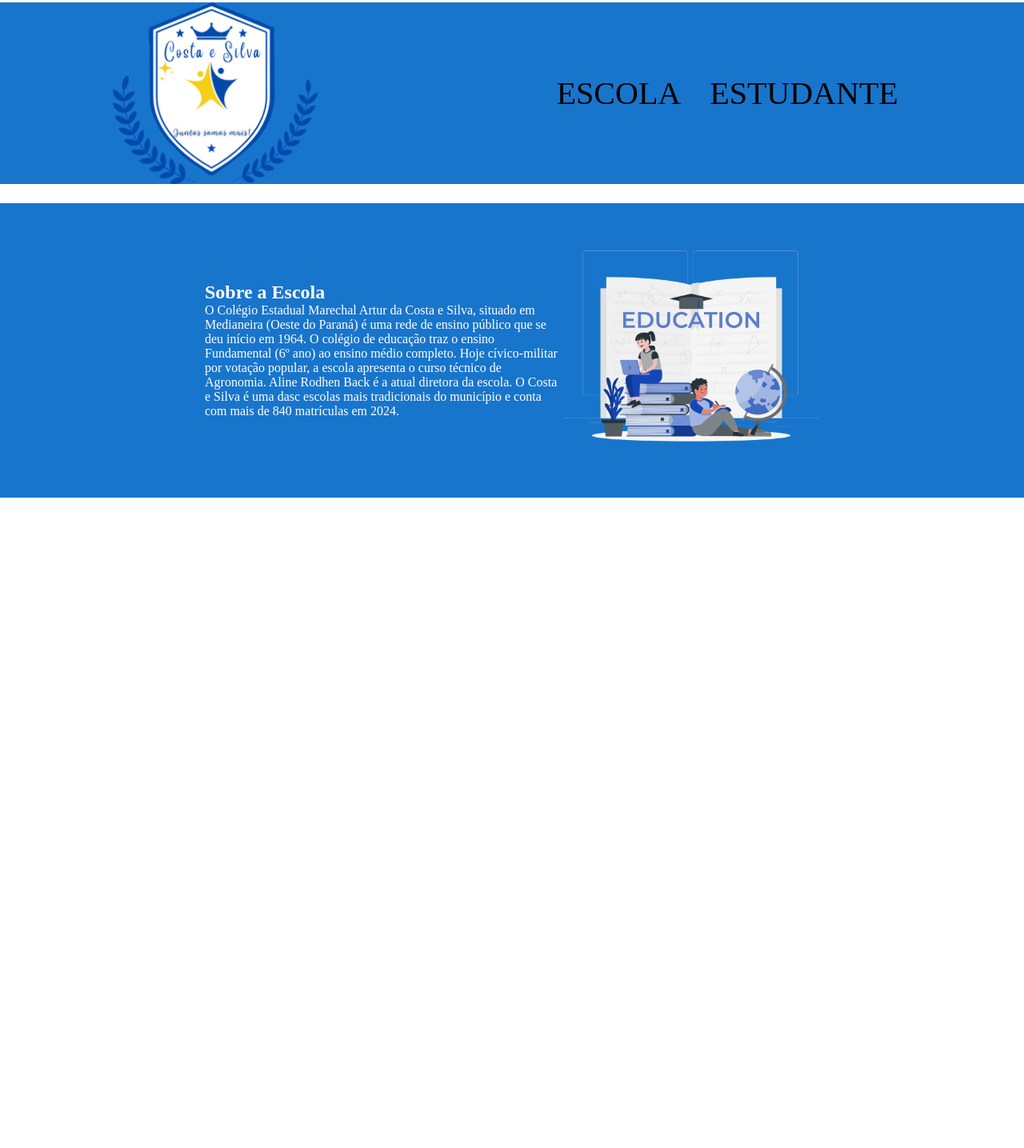
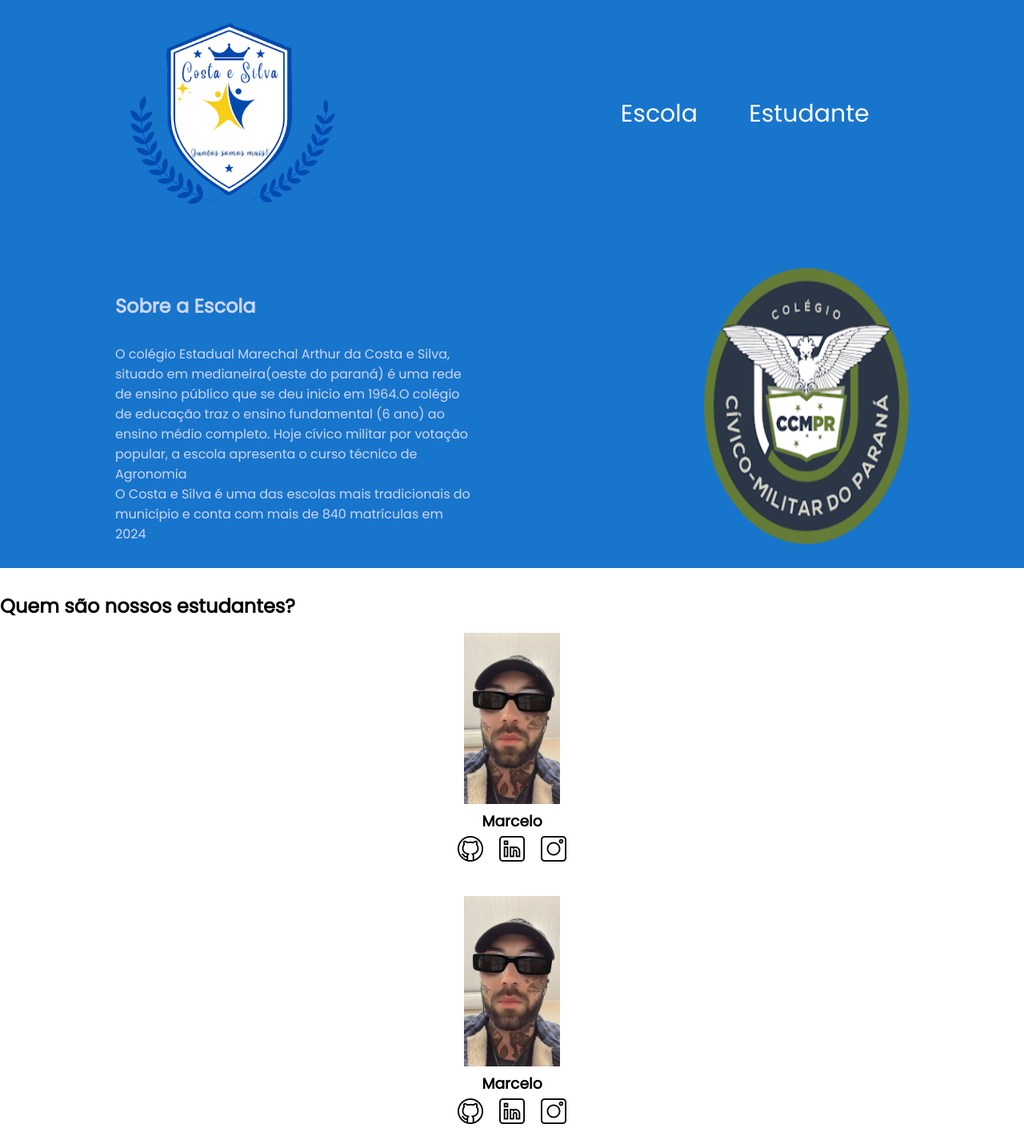
Before and after one commit to joaovitor144/site-Jo-o, a plain HTML site: page index.html in a window 1280 px wide. Shown: the part 21-1456 px from the top of the page at 80% size. Before the commit the page ends 800 px from the top, so only its background shows below. Drawn offline with Linux system fonts and the light colour scheme.

Commit message:
Add files via upload

```diff
--- a/index.html
+++ b/index.html
@@ -1,29 +1,51 @@
+<!DOCTYPE html>
 <html lang="en">
 <head>
     <meta charset="UTF-8">
     <meta http-equiv="X-UA-Compatible" content="IE=edge">
     <meta name="viewport" content="width=device-width, initial-scale=1.0">
-    <title>Document</title>
+    <title>Colégio Costa e Silva</title>
     <link rel="stylesheet" href="style.css">
+    <link rel="preconnect" href="https://fonts.googleapis.com">
+    <link rel="preconnect" href="https://fonts.gstatic.com" crossorigin>
+    <link href="https://fonts.googleapis.com/css2?family=Poppins&display=swap" rel="stylesheet">
 </head>
-
 <body>
     <header class="cabecalho">
-       <img class="cabecalho-imagem" src="Logo Costa e Silva.png" alt="escola logo">
-     <ul class="cabecalho-lista">
-        <li class="cabecalho-lista-item">ESCOLA</li>
-        <li class="cabecalho-lista-item">ESTUDANTE</li>
-    </ul>
+        <img class="cabecalho-imagem" src="alurastart logo.png" alt="logo da alura start">
+        <ul class="cabecalho-lista">
+            <li class="cabecalho-lista-item">Escola</li>
+            <li class="cabecalho-lista-item">Estudante</li>
+        </ul>
     </header>
     <section class="escola">
         <div class="escola-div-conteudo">
             <h2 class="escola-titulo">Sobre a Escola</h2>
-            <p class="escola-texto-um">O Colégio Estadual Marechal Artur da Costa e Silva, situado em Medianeira (Oeste do Paraná) é uma rede de ensino público que se deu início em 1964. O colégio de educação traz o ensino Fundamental (6º ano) ao ensino médio completo. Hoje cívico-militar por votação popular, a escola apresenta o curso técnico de Agronomia. Aline Rodhen Back é a atual diretora da escola. O Costa e Silva é uma dasc escolas mais tradicionais do município e conta com mais de 840 matrículas em 2024.
-            <p class="escola-texto-dois">
+            <p class="escola-texto-um">O colégio Estadual Marechal Arthur da Costa e Silva, situado em medianeira(oeste do paraná) é uma rede de ensino público que se deu inicio em 1964.O colégio de educação traz o ensino fundamental (6 ano) ao ensino médio completo. Hoje cívico militar por votação popular, a escola apresenta o curso técnico de Agronomia</p>
+            <p class="escola-texto-dois">O Costa e Silva é uma das escolas mais tradicionais do município e conta com mais de 840 matrículas em 2024</p>
+        </div>
+        <img class="escola-imagem" src="brasao_cpmpr270.png" alt="">
+    </section>
+    <section class="estudante">
+        <h2 class="estudante-titulo">Quem são nossos estudantes?</h2>
+        <div class="estudante-todos">
+        <span></span>
+        <div class="estudante-div">
+            <img class="estudante-imagem" src="Marcelo.jpeg" alt="foto do marcelo">
+            <h3 class="estudante-nome">Marcelo</h3>
+            <a href="https://github.com/marcelopaludetto"><img class="estudante-icone" src="github.png" alt="icone github"></a>
+            <a href="https://linkedin.com/marcelopaludetto"><img class="estudante-icone" src="linkedin.png" alt="icone linkedin"></a>
+            <a href="https://instagram.com/marcelopaludetto"><img class="estudante-icone" src="instagram.png" alt="icone instagram"></a>
+        </div>
+        <div class="estudante-div">
+            <img class="estudante-imagem" src="Marcelo.jpeg" alt="foto do marcelo">
+            <h3 class="estudante-nome">Marcelo</h3>
+            <a href="https://github.com/marcelopaludetto"><img class="estudante-icone" src="github.png" alt="icone github"></a>
+            <a href="https://linkedin.com/marcelopaludetto"><img class="estudante-icone" src="linkedin.png" alt="icone linkedin"></a>
+            <a href="https://instagram.com/marcelopaludetto"><img class="estudante-icone" src="instagram.png" alt="icone instagram"></a>
+        </div>
 
-        </div>
-    <img class="escola-imagem" src="Education-rafiki.png" alt="Aunos estudando">
+    </div>
     </section>
-    </body>
-
-    </html>
+</body>
+</html>
--- a/style.css
+++ b/style.css
@@ -2,14 +2,16 @@
     margin: 0;
     padding: 0;
 }
-
+body {
+    font-family: 'Poppins', sans-serif;
+}
 .cabecalho {
     background-color: #1875cc;
-    color: black;
+    color: white;
     display: flex;
     justify-content: space-around;
     align-items: center;
-    margin: 24px 0;
+    padding: 50px 0;
 }
 
 .cabecalho-imagem{
@@ -18,26 +20,45 @@
 
 .cabecalho-lista-item{
     display: inline-block;
-    margin: 0 16px;
-    font-size: 40px;
+    margin: 0 30px;
+    font-size: 30px;
 }
 
 .escola-imagem{
-    width: 25%;
+    width: 20%;
 }
 
 .escola{
-    background-image: linear-gradient(#1875cc, #1875cc);
-    color: white;
+    background-image: linear-gradient(#1875cc,#1875cc);
+    color:rgb(205, 215, 248);
     display: flex;
-    justify-content: center;
-    align-items: center;
-    padding: 24px 0;
+    justify-content: space-around;
+    align-items: space-around;
+    padding: 30px 0;
 }
 
 .escola-div-conteudo{
     width: 35%;
 }
+
+
 .escola-titulo{
-    padding: 24px 0s;
+    padding: 30px 0;
 }
+
+.estudante{
+    padding: 30px 0;
+}
+.estudante-imagem{
+    width: 120px;
+}
+
+.estudante-icone{
+    width: 32px;
+    padding: 4px 8px;
+}
+
+.estudante-div{
+    text-align: center;
+    padding: 16px 0;
+}
```
Also changed, not shown: Marcelo.jpeg (added), alurastart logo.png (added), brasao_cpmpr270.png (added), github.png (added), instagram.png (added), linkedin.png (added).
